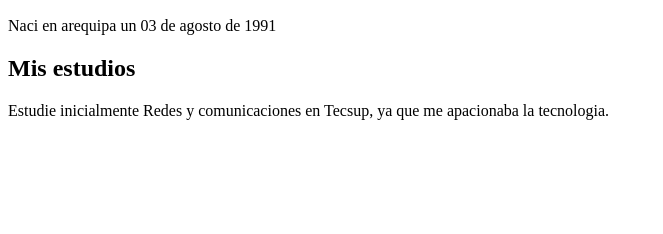
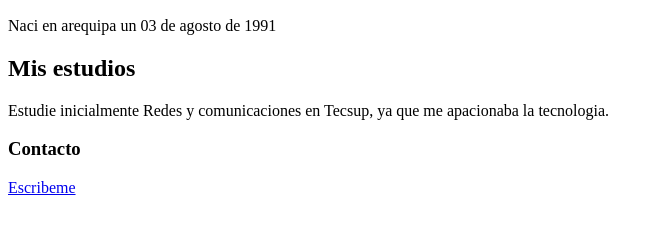
Before and after one commit to Leonelbc/Biografy, a plain HTML site: page index.html in a window 1280 px wide. Shown: the part 110-344 px from the top of the page, without its empty margins (0-663 px from the left). Drawn offline with Linux system fonts and the light colour scheme.

Commit message:
agregado footer

```diff
--- a/index.html
+++ b/index.html
@@ -21,6 +21,14 @@
                 me apacionaba la tecnologia.</p>
         </section>
     </main>
+    <footer>
+        <section>
+            <h3>Contacto</h3>
+            <a href="mailto:leobustamantech@gmail.com">
+                Escribeme
+            </a>
+        </section>
+    </footer>
 
 </body>
 </html>
```
